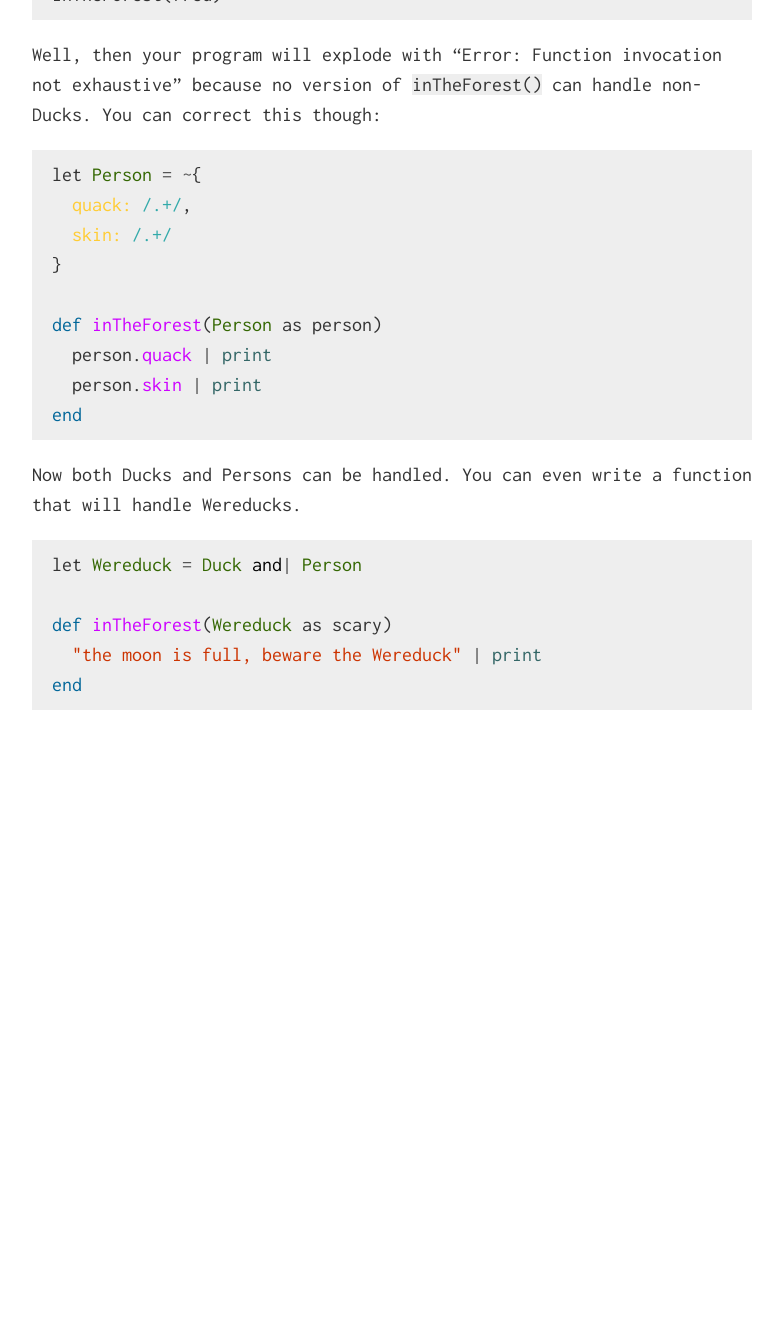
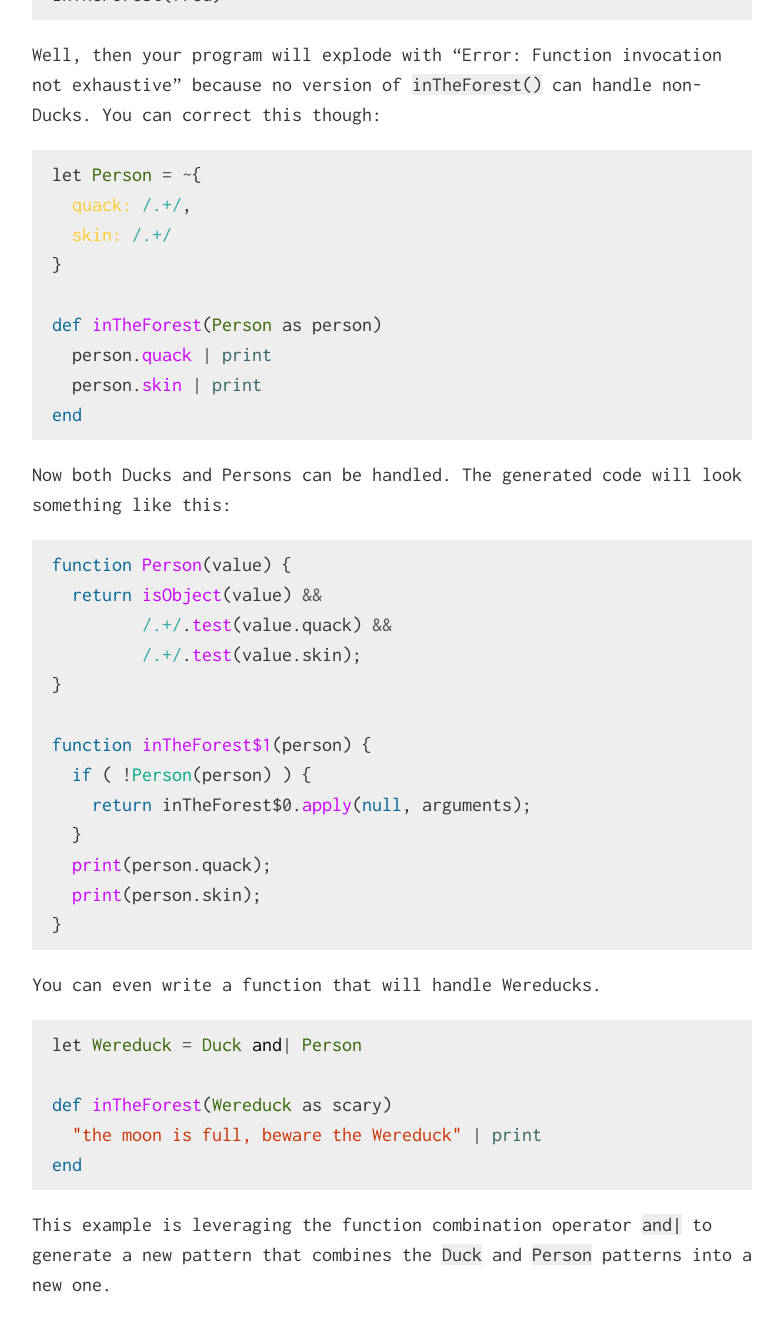
Before and after one commit to kode4food/fate-lang, a Jekyll site: the page built from why.md, in a window 1280 px wide and 1400 px high, scrolled down 3520 px. Shown: the top 1331 px of the window, without its empty margins (248-1031 px from the left). Built offline with Jekyll 4.4.1, drawn with Linux system fonts in a browser that asks for light colours; before the commit the page ends 4330 px from its top, so only the background shows below that; some of the changed text lies outside the part shown.

Commit message:
why article

````diff
--- a/why.md
+++ b/why.md
@@ -46,7 +46,7 @@ function Duck(value) {
          /.+/.test(value.feathers);
 }
 
-function inTheForest(duck) {
+function inTheForest$0(duck) {
   if ( !Duck(duck) ) {
     return notExhaustive.apply(null, arguments);
   }
@@ -100,7 +100,25 @@ def inTheForest(Person as person)
 end
 ```
 
-Now both Ducks and Persons can be handled.  You can even write a function that will handle Wereducks.
+Now both Ducks and Persons can be handled.  The generated code will look something like this:
+
+```javascript
+function Person(value) {
+  return isObject(value) &&
+         /.+/.test(value.quack) &&
+         /.+/.test(value.skin);
+}
+
+function inTheForest$1(person) {
+  if ( !Person(person) ) {
+    return inTheForest$0.apply(null, arguments);
+  }
+  print(person.quack);
+  print(person.skin);
+}
+```
+
+You can even write a function that will handle Wereducks.
 
 ```ruby
 let Wereduck = Duck and| Person
@@ -109,3 +127,5 @@ def inTheForest(Wereduck as scary)
   "the moon is full, beware the Wereduck" | print
 end
 ```
+
+This example is leveraging the function combination operator `and|` to generate a new pattern that combines the `Duck` and `Person` patterns into a new one.
````
Also changed, not shown: other parts of why.md (+1 -1 lines).
